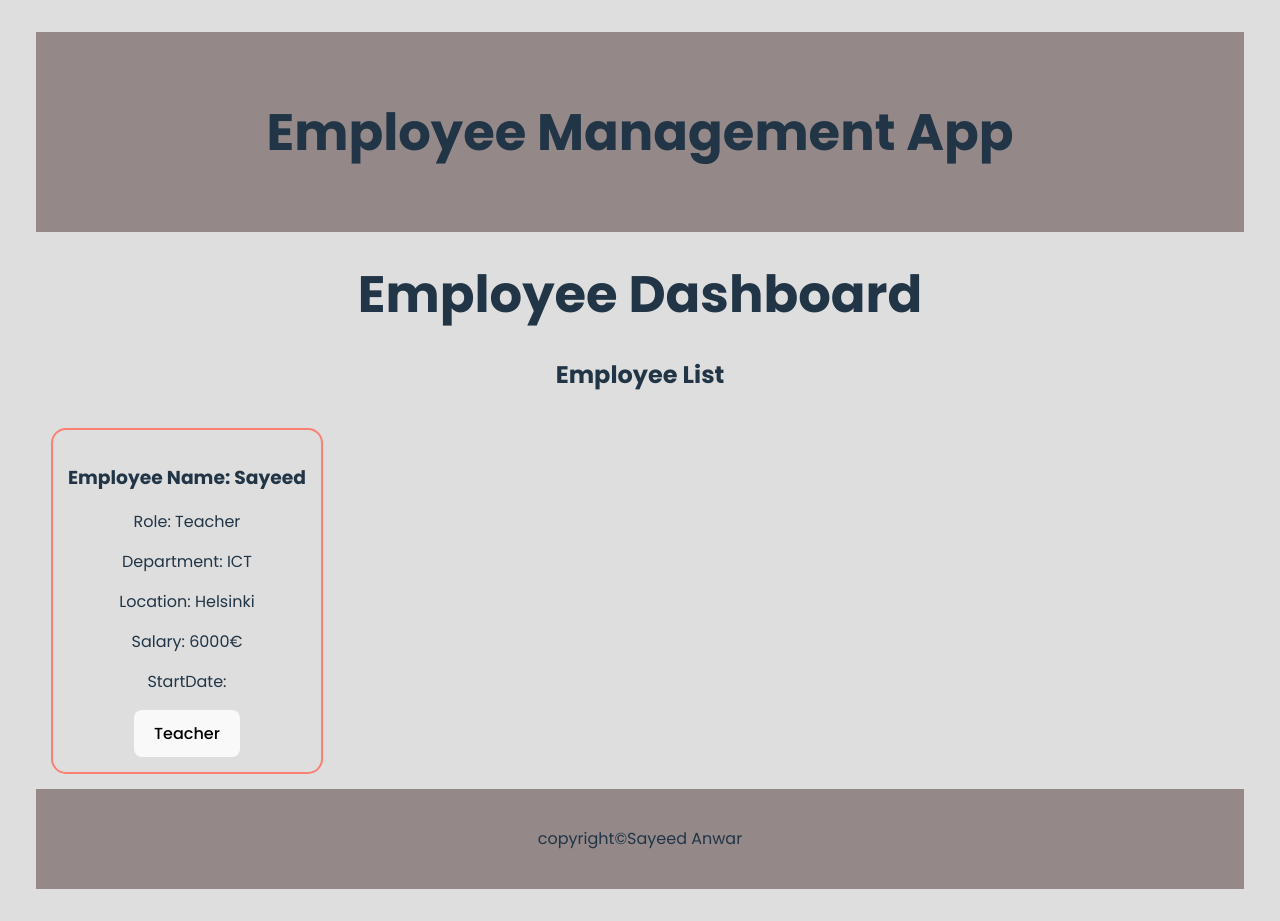
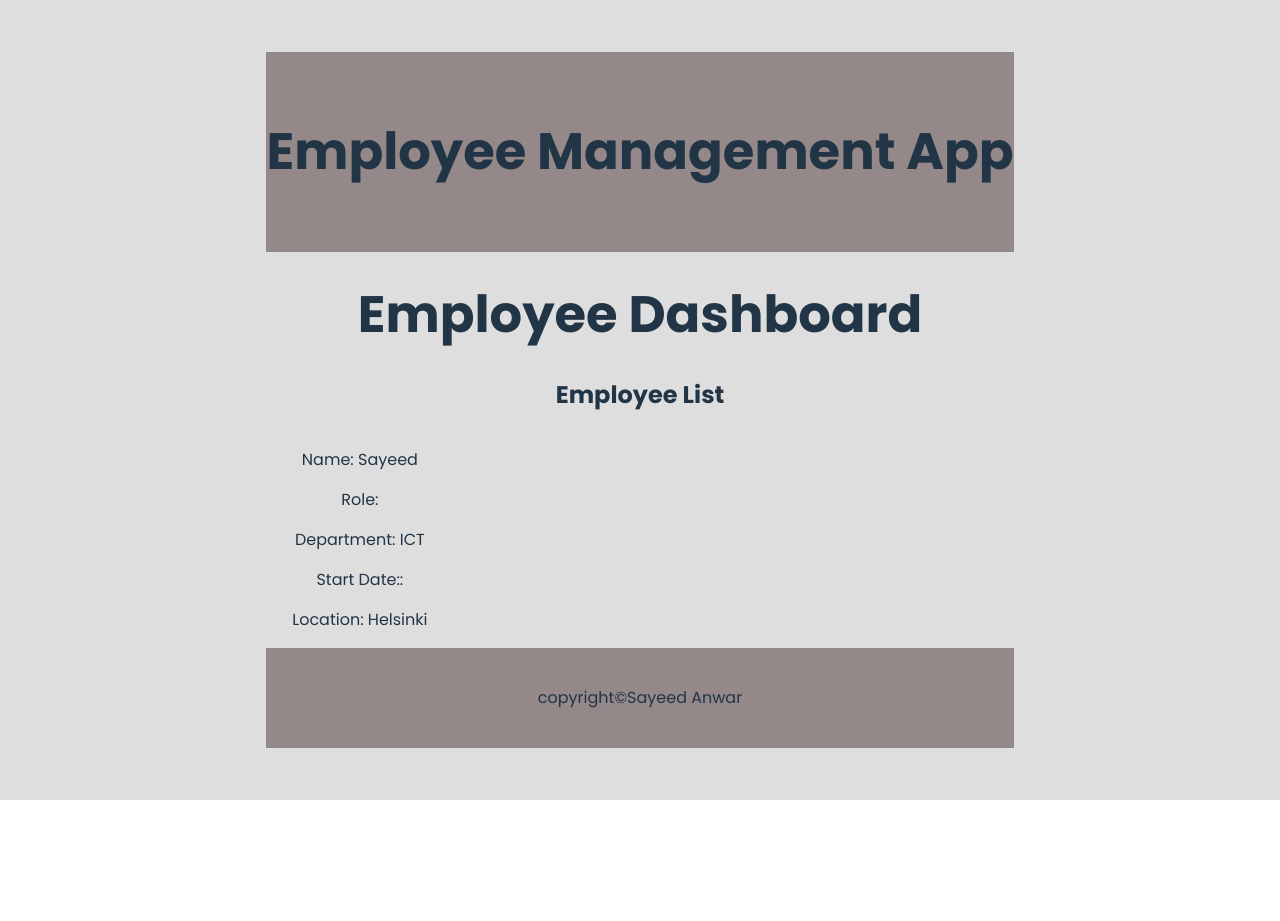
Before and after one commit to iamharryda/employee-manager-app, a React (Vite) app: page /list in a window 1280 px wide. After the commit the page ends 800 px from the top, so only its background shows below. Built offline with nearby package versions, Linux system fonts and the light colour scheme.

Commit message:
made an array

```diff
--- a/src/components/EmployeeCard.jsx
+++ b/src/components/EmployeeCard.jsx
@@ -1,5 +1,6 @@
 import './EmployeeCard.css'
 import { useState } from 'react'
+import employees from '../data/employeeData'
 
 export default function Employee(props) {
 
@@ -19,14 +20,12 @@ export default function Employee(props) {
 
 
     return (
-        <div className='card'>
-            <h3>Employee Name: {props.name}</h3>
-            <p>Role: {role}</p>
+        <div>
+            <p>Name: {props.name}</p>
+            <p>Role: {props.role}</p>
             <p>Department: {props.department}</p>
+            <p>Start Date:: {props.startDate}</p>
             <p>Location: {props.location}</p>
-            <p>Salary: {props.salary}</p>
-            <p>StartDate: {props.startDate}</p>
-            <button onClick={clickHandler}>{changeRole}</button>
         </div>
     )
 }
--- /dev/null
+++ b/src/data/employeeData.js
@@ -0,0 +1,86 @@
+'use strict'
+
+const employees = [
+    {
+        id: 1,
+        name: "John Doe",
+        role: "Developer",
+        department: "Engineering",
+        startDate: "2020-01-15",
+        location: "New York"
+    },
+    {
+        id: 2,
+        name: "Jane Smith",
+        role: "Designer",
+        department: "Creative",
+        startDate: "2019-03-22",
+        location: "San Francisco"
+    },
+    {
+        id: 3,
+        name: "Michael Johnson",
+        role: "Manager",
+        department: "Operations",
+        startDate: "2018-06-30",
+        location: "Chicago"
+    },
+    {
+        id: 4,
+        name: "Emily Davis",
+        role: "Analyst",
+        department: "Finance",
+        startDate: "2021-02-10",
+        location: "Boston"
+    },
+    {
+        id: 5,
+        name: "Chris Brown",
+        role: "Support",
+        department: "Customer Service",
+        startDate: "2020-11-05",
+        location: "Los Angeles"
+    },
+    {
+        id: 6,
+        name: "Sarah Wilson",
+        role: "Engineer",
+        department: "IT",
+        startDate: "2017-09-12",
+        location: "Seattle"
+    },
+    {
+        id: 7,
+        name: "David Martinez",
+        role: "Sales",
+        department: "Marketing",
+        startDate: "2019-05-18",
+        location: "Miami"
+    },
+    {
+        id: 8,
+        name: "Laura Garcia",
+        role: "HR",
+        department: "Human Resources",
+        startDate: "2022-04-25",
+        location: "Austin"
+    },
+    {
+        id: 9,
+        name: "Daniel Lee",
+        role: "Intern",
+        department: "Development",
+        startDate: "2023-01-10",
+        location: "Denver"
+    },
+    {
+        id: 10,
+        name: "Sophia Kim",
+        role: "Coordinator",
+        department: "Administration",
+        startDate: "2021-07-19",
+        location: "Philadelphia"
+    }
+];
+
+export default employees;
```
